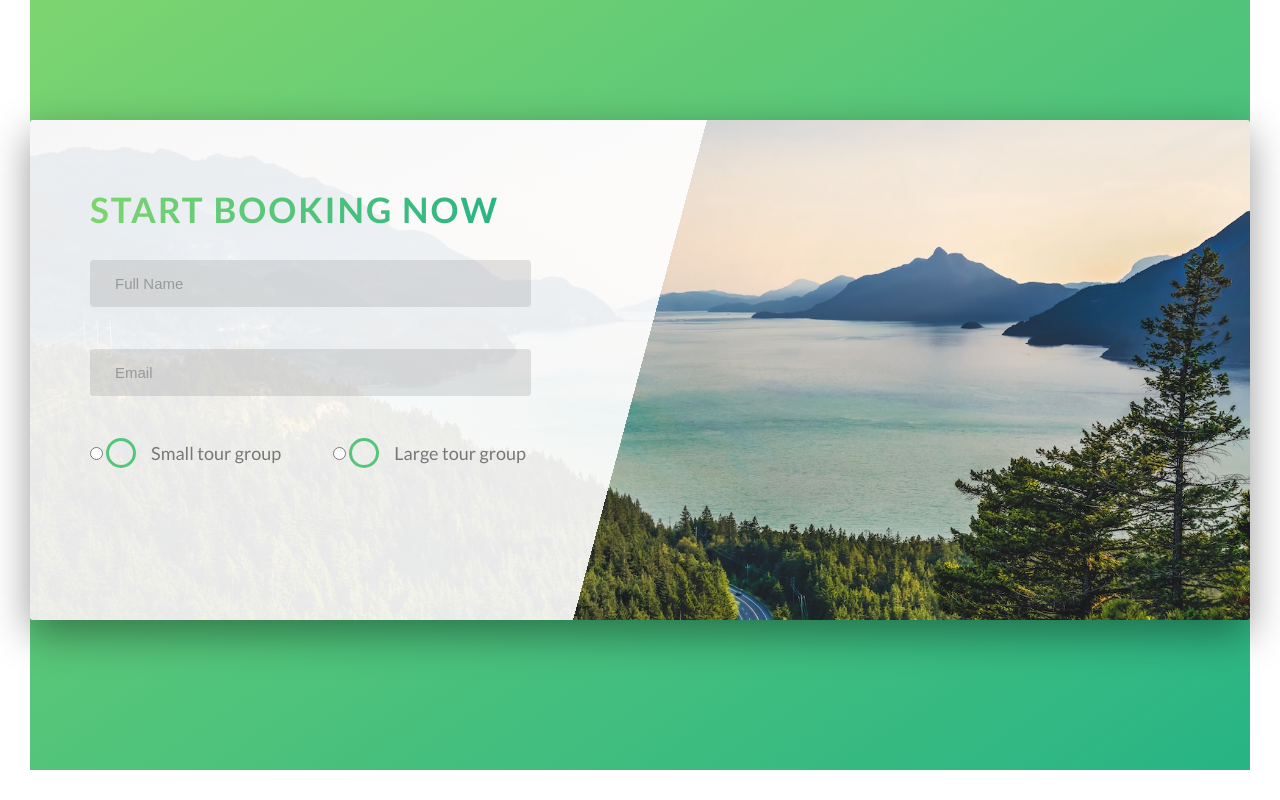
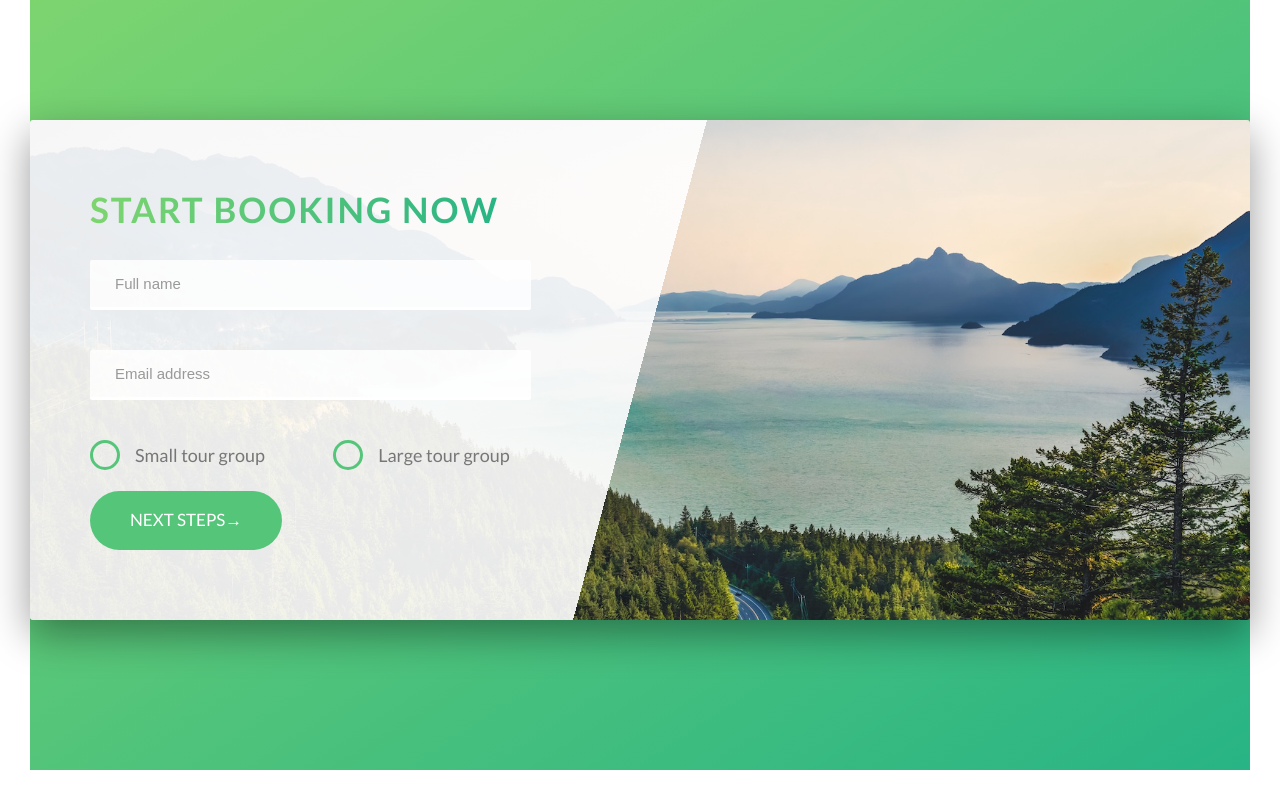
Before and after one commit to mgthihazaw/tourpage, a website: page index.html in a window 1280 px wide. Shown: the part 4538-5338 px from the top of the page. Drawn offline with Linux system fonts and the light colour scheme.

Commit message:
finish section's booking

```diff
--- a/index.html
+++ b/index.html
@@ -319,32 +319,21 @@
               </div>
               <form action="#" class="form">
                 <div class="form__group">
-                  <input
-                    type="text"
-                    id="name"
-                    class="form__input"
-                    placeholder="Full Name"
-                    required
-                  />
-                  <label for="name" class="form__label">Full Name</label>
-                </div>
-                <div class="form__group">
-                  <input
-                    type="email"
-                    class="form__input"
-                    placeholder="Email"
-                    id="email"
-                    required
-                  />
-                  <label for="email" class="form__label">Email</label>
-                </div>
+                  <input type="text" class="form__input" placeholder="Full name" id="name" required>
+                  <label for="name" class="form__label">Full name</label>
+              </div>
+
+              <div class="form__group">
+                  <input type="email" class="form__input" placeholder="Email address" id="email" required>
+                  <label for="email" class="form__label">Email address</label>
+              </div>
                 <div class="form__group">
                   <div class="form__radio-group">
                     <input
                       type="radio"
                       name="size"
                       id="small"
-                      class="form_radio-input"
+                      class="form__radio-input"
                     />
                     <label for="small" class="form__radio-label">
                       <span class="form__radio-button">
@@ -358,7 +347,7 @@
                       type="radio"
                       name="size"
                       id="large"
-                      class="form_radio-input"
+                      class="form__radio-input"
                     />
                     <label for="large" class="form__radio-label">
                       <span class="form__radio-button">
@@ -366,6 +355,11 @@
                       </span>
                       Large tour group
                     </label>
+                  </div>
+                </div>
+                <div class="form__group">
+                  <div class="m-t-2">
+                    <a href="#" class="btn btn--primary "> Next Steps&rarr;</a>
                   </div>
                 </div>
               </form>
--- a/sass/base/_utilities.scss
+++ b/sass/base/_utilities.scss
@@ -17,3 +17,9 @@
 .m-t-8{
     margin-top: 8rem;
 }
+.m-t-2{
+    margin-top: 2rem;
+}
+.m-t-4{
+    margin-top: 4rem;
+}
--- a/sass/components/_form.scss
+++ b/sass/components/_form.scss
@@ -1,23 +1,27 @@
 .form{
     &__group:not(:last-child){
       margin-bottom: 2rem;
+      box-sizing: border-box;
+      height:100%;
     }
 
     &__input{
         font-size : 1.5rem;
         padding:1.5rem 2.5rem;
-        // display: block;
+        display: block;
         width:90%;
-        border-radius: 0.4rem;
+        height:100%;
+        border-radius: 0.2rem;
         border:none;
-        background-color: rgba($grey,0.2);
+        background-color: rgba($white,0.8);
         color:inherit;
         transition: all 0.3s;
+        border-bottom: 3px solid  rgba($white,0.8);
 
         &:focus{
             outline:none;
             border-bottom:3px solid $primary;
-            box-shadow: 0 1rem 2rem rgba($black, 0.3);
+            box-shadow: 0 1rem 2rem rgba($black, .2);
             &:invalid{
                 border-bottom: 3px solid $secondary-dark;
             }
@@ -30,10 +34,10 @@
 
     }
     &__label{
-       font-size: 1.3rem;
+       font-size: 1.2rem;
        font-weight: 700;
        margin-left: 2rem;
-       margin-top: .7;
+       margin-top: .5;
        transition: all 0.3s;
        display:block;
     }
@@ -42,6 +46,9 @@
      visibility: hidden;
      transform: translateY(-4rem);
 
+    }
+    &__radio-input{
+        display: none;
     }
     &__radio-group{
         width:49%;
@@ -79,7 +86,7 @@
         }
 
     }
-    // &__radio-input:checked ~ &__radio-label &__radio-button::after {
-    //     opacity: 1;
-    // }
+    &__radio-input:checked + &__radio-label>&__radio-button::after {
+        opacity: 1;
+    }
 }
```
Also changed, not shown: css/style.css.
